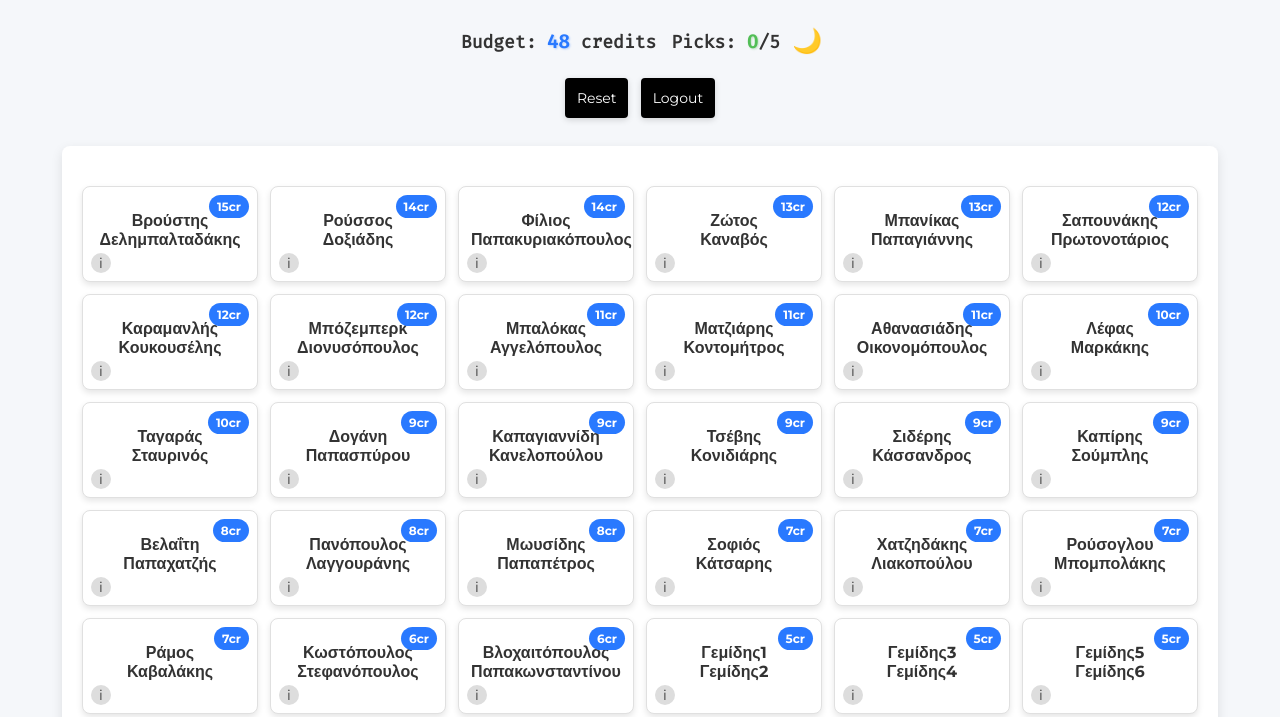
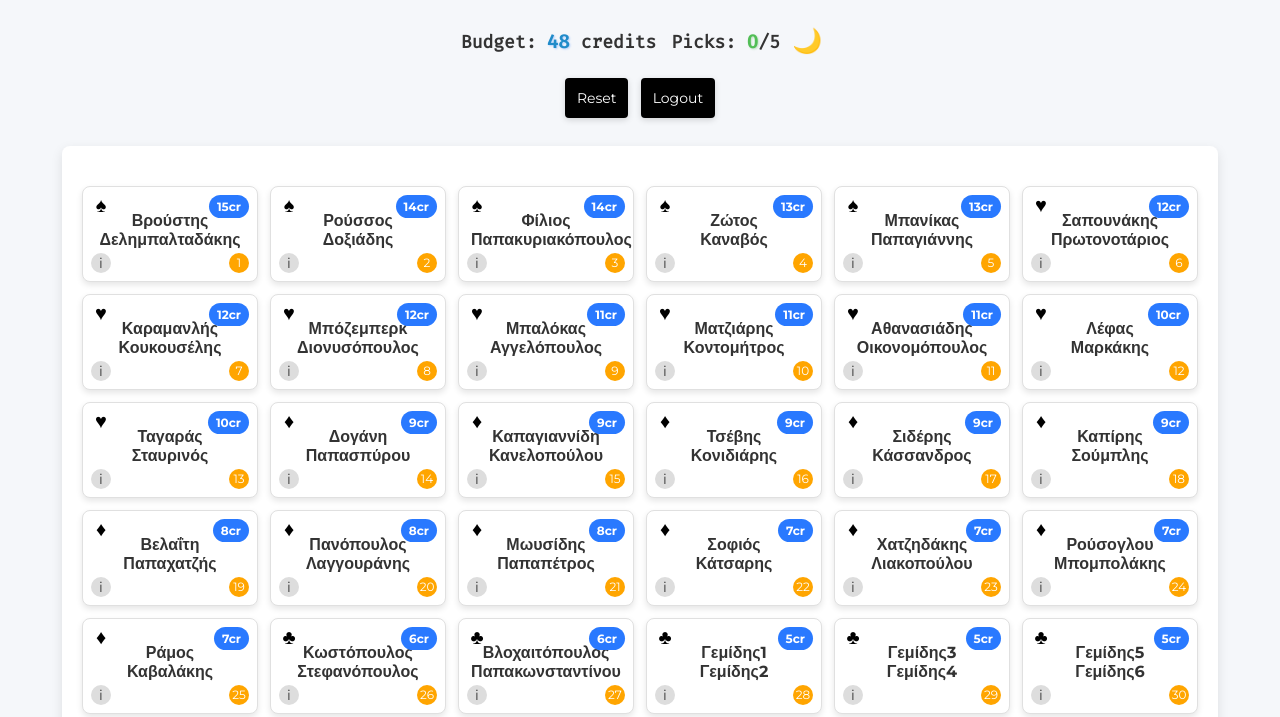
Before and after one commit to nvrionis/Bridge-Fantasy-League, a plain HTML site: page index.html in a window 1280 px wide. Shown: the part 83-800 px from the top of the page. Drawn offline with Linux system fonts and the light colour scheme.

Commit message:
card features

```diff
--- a/dark-mode.css
+++ b/dark-mode.css
@@ -68,3 +68,9 @@
   .modal-close {
     color: #333333 !important;
   }
+
+  /* Dark Mode Override for Suit Icon */
+.suit-icon {
+    background-color: transparent; /* A mid-tone background */
+    color: white;
+  }
--- a/pairs.json
+++ b/pairs.json
@@ -7,7 +7,8 @@
       "prokrimatikos_pososto": "53,34%",
       "day_1": "placeholder",
       "day_2": "placeholder",
-      "day_3": "placeholder"
+      "day_3": "placeholder",
+      "rank": "1"
     },
     {
       "player1": "Δοξιάδης",
@@ -17,7 +18,8 @@
       "prokrimatikos_pososto": "53,54%",
       "day_1": "placeholder",
       "day_2": "placeholder",
-      "day_3": "placeholder"
+      "day_3": "placeholder",
+      "rank": "2"
     },
     {
       "player1": "Παπακυριακόπουλος",
@@ -27,7 +29,8 @@
       "prokrimatikos_pososto": "53,40%",
       "day_1": "placeholder",
       "day_2": "placeholder",
-      "day_3": "placeholder"
+      "day_3": "placeholder",
+      "rank": "3"
     },
     {
       "player1": "Καναβός",
@@ -37,7 +40,8 @@
       "prokrimatikos_pososto": "50,00%",
       "day_1": "placeholder",
       "day_2": "placeholder",
-      "day_3": "placeholder"
+      "day_3": "placeholder",
+      "rank": "4"
     },
     {
       "player1": "Παπαγιάννης",
@@ -47,7 +51,8 @@
       "prokrimatikos_pososto": "54,38%",
       "day_1": "placeholder",
       "day_2": "placeholder",
-      "day_3": "placeholder"
+      "day_3": "placeholder",
+      "rank": "5"
     },
     {
       "player1": "Σαπουνάκης",
@@ -57,7 +62,8 @@
       "prokrimatikos_pososto": "56,78%",
       "day_1": "placeholder",
       "day_2": "placeholder",
-      "day_3": "placeholder"
+      "day_3": "placeholder",
+      "rank": "6"
     },
     {
       "player1": "Καραμανλής",
@@ -67,7 +73,8 @@
       "prokrimatikos_pososto": "52,34%",
       "day_1": "placeholder",
       "day_2": "placeholder",
-      "day_3": "placeholder"
+      "day_3": "placeholder",
+      "rank": "7"
     },
     {
       "player1": "Μπόζεμπερκ",
@@ -77,7 +84,8 @@
       "prokrimatikos_pososto": "54,49%",
       "day_1": "placeholder",
       "day_2": "placeholder",
-      "day_3": "placeholder"
+      "day_3": "placeholder",
+      "rank": "8"
     },
     {
       "player1": "Αγγελόπουλος",
@@ -87,7 +95,8 @@
       "prokrimatikos_pososto": "55,09%",
       "day_1": "placeholder",
       "day_2": "placeholder",
-      "day_3": "placeholder"
+      "day_3": "placeholder",
+      "rank": "9"
     },
     {
       "player1": "Ματζιάρης",
@@ -97,7 +106,8 @@
       "prokrimatikos_pososto": "54,53%",
       "day_1": "placeholder",
       "day_2": "placeholder",
-      "day_3": "placeholder"
+      "day_3": "placeholder",
+      "rank": "10"
     },
     {
       "player1": "Οικονομόπουλος",
@@ -107,7 +117,8 @@
       "prokrimatikos_pososto": "52,01%",
       "day_1": "placeholder",
       "day_2": "placeholder",
-      "day_3": "placeholder"
+      "day_3": "placeholder",
+      "rank": "11"
     },
     {
       "player1": "Λέφας",
@@ -117,7 +128,8 @@
       "prokrimatikos_pososto": "56,02%",
       "day_1": "placeholder",
       "day_2": "placeholder",
-      "day_3": "placeholder"
+      "day_3": "placeholder",
+      "rank": "12"
     },
     {
       "player1": "Ταγαράς",
@@ -127,7 +139,8 @@
       "prokrimatikos_pososto": "54,01%",
       "day_1": "placeholder",
       "day_2": "placeholder",
-      "day_3": "placeholder"
+      "day_3": "placeholder",
+      "rank": "13"
     },
     {
       "player1": "Δογάνη",
@@ -137,7 +150,8 @@
       "prokrimatikos_pososto": "59,84%",
       "day_1": "placeholder",
       "day_2": "placeholder",
-      "day_3": "placeholder"
+      "day_3": "placeholder",
+      "rank": "14"
     },
     {
       "player1": "Καπαγιαννίδη",
@@ -147,7 +161,8 @@
       "prokrimatikos_pososto": "53,45%",
       "day_1": "placeholder",
       "day_2": "placeholder",
-      "day_3": "placeholder"
+      "day_3": "placeholder",
+      "rank": "15"
     },
     {
       "player1": "Κονιδιάρης",
@@ -157,7 +172,8 @@
       "prokrimatikos_pososto": "53,75%",
       "day_1": "placeholder",
       "day_2": "placeholder",
-      "day_3": "placeholder"
+      "day_3": "placeholder",
+      "rank": "16"
     },
     {
       "player1": "Σιδέρης",
@@ -167,7 +183,8 @@
       "prokrimatikos_pososto": "55,56%",
       "day_1": "placeholder",
       "day_2": "placeholder",
-      "day_3": "placeholder"
+      "day_3": "placeholder",
+      "rank": "17"
     },
     {
       "player1": "Σούμπλης",
@@ -177,7 +194,8 @@
       "prokrimatikos_pososto": "56,86%",
       "day_1": "placeholder",
       "day_2": "placeholder",
-      "day_3": "placeholder"
+      "day_3": "placeholder",
+      "rank": "18"
     },
     {
       "player1": "Βελαΐτη",
@@ -187,7 +205,8 @@
       "prokrimatikos_pososto": "57,86%",
       "day_1": "placeholder",
       "day_2": "placeholder",
-      "day_3": "placeholder"
+      "day_3": "placeholder",
+      "rank": "19"
     },
     {
       "player1": "Πανόπουλος",
@@ -197,7 +216,8 @@
       "prokrimatikos_pososto": "53,24%",
       "day_1": "placeholder",
       "day_2": "placeholder",
-      "day_3": "placeholder"
+      "day_3": "placeholder",
+      "rank": "20"
     },
     {
       "player1": "Παπαπέτρος",
@@ -207,7 +227,8 @@
       "prokrimatikos_pososto": "51,69%",
       "day_1": "placeholder",
       "day_2": "placeholder",
-      "day_3": "placeholder"
+      "day_3": "placeholder",
+      "rank": "21"
     },
     {
       "player1": "Κάτσαρης",
@@ -217,7 +238,8 @@
       "prokrimatikos_pososto": "51,08%",
       "day_1": "placeholder",
       "day_2": "placeholder",
-      "day_3": "placeholder"
+      "day_3": "placeholder",
+      "rank": "22"
     },
     {
       "player1": "Λιακοπούλου",
@@ -227,7 +249,8 @@
       "prokrimatikos_pososto": "50,62%",
       "day_1": "placeholder",
       "day_2": "placeholder",
-      "day_3": "placeholder"
+      "day_3": "placeholder",
+      "rank": "23"
     },
     {
       "player1": "Μπομπολάκης",
@@ -237,7 +260,8 @@
       "prokrimatikos_pososto": "51,32%",
       "day_1": "placeholder",
       "day_2": "placeholder",
-      "day_3": "placeholder"
+      "day_3": "placeholder",
+      "rank": "24"
     },
     {
       "player1": "Ράμος",
@@ -247,7 +271,8 @@
       "prokrimatikos_pososto": "59,62%",
       "day_1": "placeholder",
       "day_2": "placeholder",
-      "day_3": "placeholder"
+      "day_3": "placeholder",
+      "rank": "25"
     },
     {
       "player1": "Κωστόπουλος",
@@ -257,7 +282,8 @@
       "prokrimatikos_pososto": "placeholder",
       "day_1": "placeholder",
       "day_2": "placeholder",
-      "day_3": "placeholder"
+      "day_3": "placeholder",
+      "rank": "26"
     },
     {
       "player1": "Παπακωνσταντίνου",
@@ -267,7 +293,8 @@
       "prokrimatikos_pososto": "placeholder",
       "day_1": "placeholder",
       "day_2": "placeholder",
-      "day_3": "placeholder"
+      "day_3": "placeholder",
+      "rank": "27"
     },
     {
       "player1": "Γεμίδης1",
@@ -277,7 +304,8 @@
       "prokrimatikos_pososto": "placeholder",
       "day_1": "placeholder",
       "day_2": "placeholder",
-      "day_3": "placeholder"
+      "day_3": "placeholder",
+      "rank": "28"
     },
     {
       "player1": "Γεμίδης3",
@@ -287,7 +315,8 @@
       "prokrimatikos_pososto": "placeholder",
       "day_1": "placeholder",
       "day_2": "placeholder",
-      "day_3": "placeholder"
+      "day_3": "placeholder",
+      "rank": "29"
     },
     {
       "player1": "Γεμίδης5",
@@ -297,7 +326,8 @@
       "prokrimatikos_pososto": "placeholder",
       "day_1": "placeholder",
       "day_2": "placeholder",
-      "day_3": "placeholder"
+      "day_3": "placeholder",
+      "rank": "30"
     },
     {
       "player1": "Γεμίδης7",
@@ -307,7 +337,8 @@
       "prokrimatikos_pososto": "placeholder",
       "day_1": "placeholder",
       "day_2": "placeholder",
-      "day_3": "placeholder"
+      "day_3": "placeholder",
+      "rank": "31"
     },
     {
       "player1": "Γεμίδης9",
@@ -317,7 +348,8 @@
       "prokrimatikos_pososto": "placeholder",
       "day_1": "placeholder",
       "day_2": "placeholder",
-      "day_3": "placeholder"
+      "day_3": "placeholder",
+      "rank": "32"
     },
     {
       "player1": "Θεοδωρίδης",
@@ -327,7 +359,8 @@
       "prokrimatikos_pososto": "placeholder",
       "day_1": "placeholder",
       "day_2": "placeholder",
-      "day_3": "placeholder"
+      "day_3": "placeholder",
+      "rank": "33"
     },
     {
       "player1": "Κασιμοπούλου",
@@ -337,7 +370,8 @@
       "prokrimatikos_pososto": "placeholder",
       "day_1": "placeholder",
       "day_2": "placeholder",
-      "day_3": "placeholder"
+      "day_3": "placeholder",
+      "rank": "34"
     },
     {
       "player1": "Γεμίδης11",
@@ -347,7 +381,8 @@
       "prokrimatikos_pososto": "placeholder",
       "day_1": "placeholder",
       "day_2": "placeholder",
-      "day_3": "placeholder"
+      "day_3": "placeholder",
+      "rank": "35"
     },
     {
       "player1": "Γεμίδης13",
@@ -357,7 +392,8 @@
       "prokrimatikos_pososto": "placeholder",
       "day_1": "placeholder",
       "day_2": "placeholder",
-      "day_3": "placeholder"
+      "day_3": "placeholder",
+      "rank": "36"
     },
     {
       "player1": "Γεμίδης15",
@@ -367,7 +403,8 @@
       "prokrimatikos_pososto": "placeholder",
       "day_1": "placeholder",
       "day_2": "placeholder",
-      "day_3": "placeholder"
+      "day_3": "placeholder",
+      "rank": "37"
     },
     {
       "player1": "Σιδηρόπουλος",
@@ -377,7 +414,8 @@
       "prokrimatikos_pososto": "placeholder",
       "day_1": "placeholder",
       "day_2": "placeholder",
-      "day_3": "placeholder"
+      "day_3": "placeholder",
+      "rank": "38"
     },
     {
       "player1": "Μαγκαφίνη",
@@ -387,7 +425,8 @@
       "prokrimatikos_pososto": "placeholder",
       "day_1": "placeholder",
       "day_2": "placeholder",
-      "day_3": "placeholder"
+      "day_3": "placeholder",
+      "rank": "39"
     },
     {
       "player1": "Πετράκη",
@@ -397,6 +436,7 @@
       "prokrimatikos_pososto": "placeholder",
       "day_1": "placeholder",
       "day_2": "placeholder",
-      "day_3": "placeholder"
+      "day_3": "placeholder",
+      "rank": "40"
     }
   ]
--- a/script.js
+++ b/script.js
@@ -15,29 +15,147 @@ const grid = document.getElementById("playerGrid");
 const submitBtn = document.getElementById("submitButton");
 const darkModeToggle = document.getElementById("darkModeToggle");
 
-// Load pairs from the JSON file
 function loadPairs() {
     fetch("pairs.json")
       .then((response) => response.json())
       .then((data) => {
         pairs = data;
+        assignExpectedRankRanges(); // Compute expected rank ranges per price group.
         populateGrid();
         updateBudgetUI();
       })
       .catch((error) => console.error("Error loading pairs:", error));
   }
 
+
 document.addEventListener("DOMContentLoaded", loadPairs);
+
+// Returns a suit emoji based on the pair's price
+function getSuitIcon(price) {
+    let icon;
+    if (price >= 13) {
+      icon = "♠";  // Spades for highest-priced pairs
+    } else if (price >= 10) {
+      icon = "♥";  // Hearts for slightly lower-priced pairs
+    } else if (price >= 7) {
+      icon = "♦";  // Diamonds for mid-priced pairs
+    } else {
+      icon = "♣";  // Clubs for the lowest-priced pairs
+    }
+    console.log("Price:", price, "Icon:", icon);
+    return icon;
+  }
+
+// Compute the median of an array of numbers
+function median(arr) {
+    const sorted = arr.slice().sort((a, b) => a - b);
+    const mid = Math.floor(sorted.length / 2);
+    if (sorted.length % 2 === 0) {
+      return (sorted[mid - 1] + sorted[mid]) / 2;
+    } else {
+      return sorted[mid];
+    }
+  }
+
+// Compute expected rank ranges for each pair based on price groups.
+// For each unique price (sorted descending), assign a range [minExpected, maxExpected]
+// where, for example, if one pair has price 15 then its expected range is [1,1],
+// if two pairs have price 14 then the expected range is [2,3], etc.
+function assignExpectedRankRanges() {
+    // Create a copy of pairs sorted by price descending.
+    let sortedPairs = [...pairs].sort((a, b) => b.price - a.price);
+
+    // Group pairs by price.
+    const groups = {};
+    sortedPairs.forEach(pair => {
+      const price = pair.price;
+      if (!groups[price]) {
+        groups[price] = [];
+      }
+      groups[price].push(pair);
+    });
+
+    // Process groups in descending order of price.
+    const sortedPrices = Object.keys(groups).sort((a, b) => b - a);
+    let currentRank = 1;
+    sortedPrices.forEach(price => {
+      let group = groups[price];
+      const count = group.length;
+      // The expected range for this group is from currentRank to currentRank + count - 1.
+      const minExpected = currentRank;
+      const maxExpected = currentRank + count - 1;
+      group.forEach(pair => {
+        pair.expectedMin = minExpected;
+        pair.expectedMax = maxExpected;
+      });
+      currentRank += count;
+    });
+  }
+
+
+
+// Returns the color for the rank based on actual vs expected
+function getRankColor(actual, expectedMin, expectedMax) {
+    const actualRank = parseInt(actual, 10);
+    const minExpected = parseInt(expectedMin, 10);
+    const maxExpected = parseInt(expectedMax, 10);
+    if (isNaN(actualRank) || isNaN(minExpected) || isNaN(maxExpected)) return "#333333";
+    if (actualRank < minExpected) {
+      return "green";
+    } else if (actualRank > maxExpected) {
+      return "red";
+    } else {
+      return "orange";
+    }
+  }
+
+
+function updateBudgetColor() {
+    // Calculate the minimum price from the pairs array
+    const minPrice = Math.min(...pairs.map(p => p.price));
+    // Determine how many picks remain
+    const remainingPicks = maxPicks - picks;
+    // Calculate the value left for the next pick, assuming you reserve enough for the other picks
+    const availableValue = budget - ((remainingPicks - 1) * minPrice);
+
+    // Set the color based on availableValue tiers:
+    //   > 12: (Tier 1) – default (or you could choose a specific color)
+    // 10–12: (Tier 2) – green
+    // 7–9:  (Tier 3) – orange
+    //  < 7:  (Tier 4) – red
+    if (availableValue > 12) {
+      // Here you might choose to keep it default or pick a color.
+      // For example, using your light mode text color:
+      budgetEl.style.color = "#208bc9";
+    } else if (availableValue >= 10 && availableValue <= 12) {
+      budgetEl.style.color = "#1cad4f";
+    } else if (availableValue >= 7 && availableValue <= 9) {
+      budgetEl.style.color = "#c28825";
+    } else { // availableValue < 7
+      budgetEl.style.color = "#cf3d11";
+    }
+  }
 
 // Update UI for budget, warning and pair availability
 function updateBudgetUI() {
-  const minPrice = Math.min(...pairs.map((p) => p.price));
+    // Calculate the minimum price for reference
+    const minPrice = Math.min(...pairs.map(p => p.price));
     const remainingPicks = maxPicks - picks;
     const requiredBudget = remainingPicks * minPrice;
+
+    // Show warning if needed
     warningEl.style.display = budget < requiredBudget ? "block" : "none";
+
+    // Update pair availability (and then sort grid, etc.)
     updatePairAvailability();
+
+    // Update the submit button visibility
     toggleSubmitButton();
+
+    // Update the budget element's color based on available funds for the next pick
+    updateBudgetColor();
   }
+
 
 // Toggle selection of a pair card
 function toggleSelection(cell, pair) {
@@ -63,6 +181,9 @@ function toggleSelection(cell, pair) {
 
     // Update the submit button visibility
     toggleSubmitButton();
+
+    // **Update the budget color after every selection change**
+    updateBudgetColor();
   }
 
 
@@ -122,7 +243,6 @@ function toggleSubmitButton() {
   submitBtn.style.display = picks === maxPicks ? "inline-block" : "none";
 }
 
-// Submit the selection after confirming the user’s name
 // Submit the selection when exactly 5 pairs are picked
 function submitSelection() {
     // Ensure that exactly 5 pairs are selected
@@ -166,7 +286,6 @@ function submitSelection() {
     // Optionally, reset selections after submission
     resetSelection();
   }
-
 
 // New function to show additional information using a modal
 function showPairInfo(pair) {
@@ -216,13 +335,28 @@ function showPairInfo(pair) {
       cell.dataset.index = index;
       cell.dataset.price = pair.price;
 
-      // Show the shorter name first
+      // Choose which name to show first (shorter one first)
       const name1 = pair.player1;
       const name2 = pair.player2;
       const [firstName, secondName] =
         name1.length <= name2.length ? [name1, name2] : [name2, name1];
 
+      // Determine the ranking HTML.
+      // If pair.rank is set (and not "placeholder") then use it.
+      let rankHTML = "";
+      if (pair.rank && pair.rank !== "placeholder") {
+        // Use the expectedMin and expectedMax computed earlier.
+        const rankColor = getRankColor(pair.rank, pair.expectedMin, pair.expectedMax);
+        rankHTML = `<div class="ranking-tag" style="background-color: ${rankColor}; color: white;">
+                      ${pair.rank}
+                    </div>`;
+      } else {
+        // Optionally, display an empty ranking circle.
+        rankHTML = `<div class="ranking-tag"></div>`;
+      }
+
       cell.innerHTML = `
+        <div class="suit-icon">${getSuitIcon(pair.price)}</div>
         <div class="pair-info">
           <div class="pair-names">
             <strong>${firstName}</strong><br>
@@ -231,6 +365,7 @@ function showPairInfo(pair) {
         </div>
         <div class="price-tag">${pair.price}cr</div>
         <div class="info-icon">i</div>
+        ${rankHTML}
       `;
 
       // When clicking the pair card, toggle selection (if not disabled)
@@ -239,7 +374,6 @@ function showPairInfo(pair) {
       // Attach event listener to the info icon
       const infoIcon = cell.querySelector(".info-icon");
       infoIcon.addEventListener("click", (event) => {
-        // Prevent the click on the info icon from toggling the selection
         event.stopPropagation();
         showPairInfo(pair);
       });
--- a/styles.css
+++ b/styles.css
@@ -292,3 +292,38 @@ button {
       font-size: 14px;
     }
   }
+
+/* Suit Icon in Pair Card (Top Left) */
+.suit-icon {
+    position: absolute;
+    top: 8px;
+    left: 8px;
+    background-color: transparent;
+    border-radius: 50%;
+    width: 20px;
+    height: 20px;
+    display: flex;
+    align-items: center;
+    justify-content: center;
+    font-size: 20px;
+    color: black;
+    cursor: default;
+    z-index: 2; /* Ensure it sits above other elements */
+  }
+
+/* Ranking Tag in Pair Card (Bottom Right) */
+.ranking-tag {
+    position: absolute;
+    bottom: 8px;
+    right: 8px;
+    border-radius: 50%;
+    width: 20px;
+    height: 20px;
+    display: flex;
+    align-items: center;
+    justify-content: center;
+    font-size: 12px;
+    z-index: 2;
+    /* A default background (will be overridden inline when rank is known) */
+    background-color: #f0f0f0;
+  }
```
Lines whose indentation alone changed are shown as unchanged.
